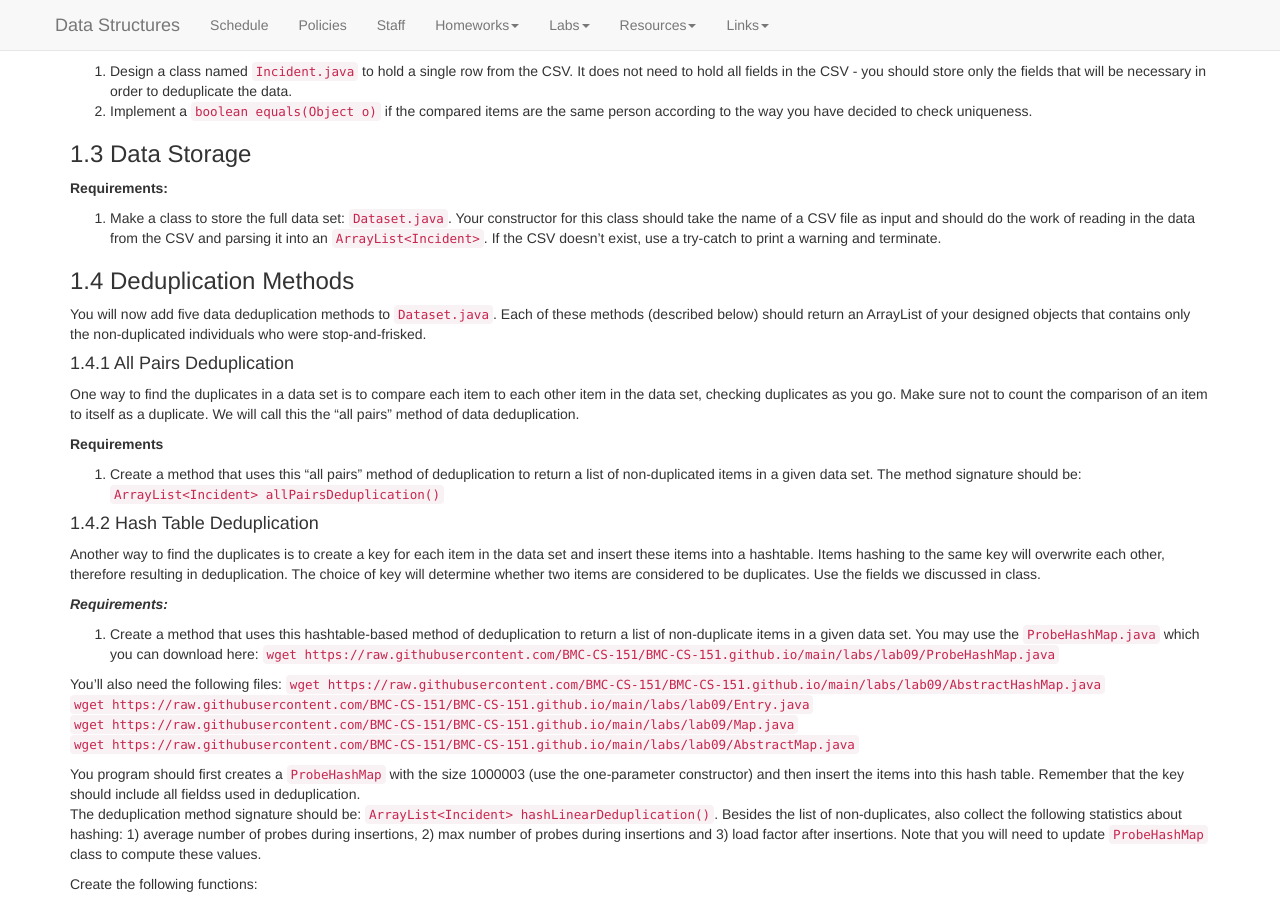
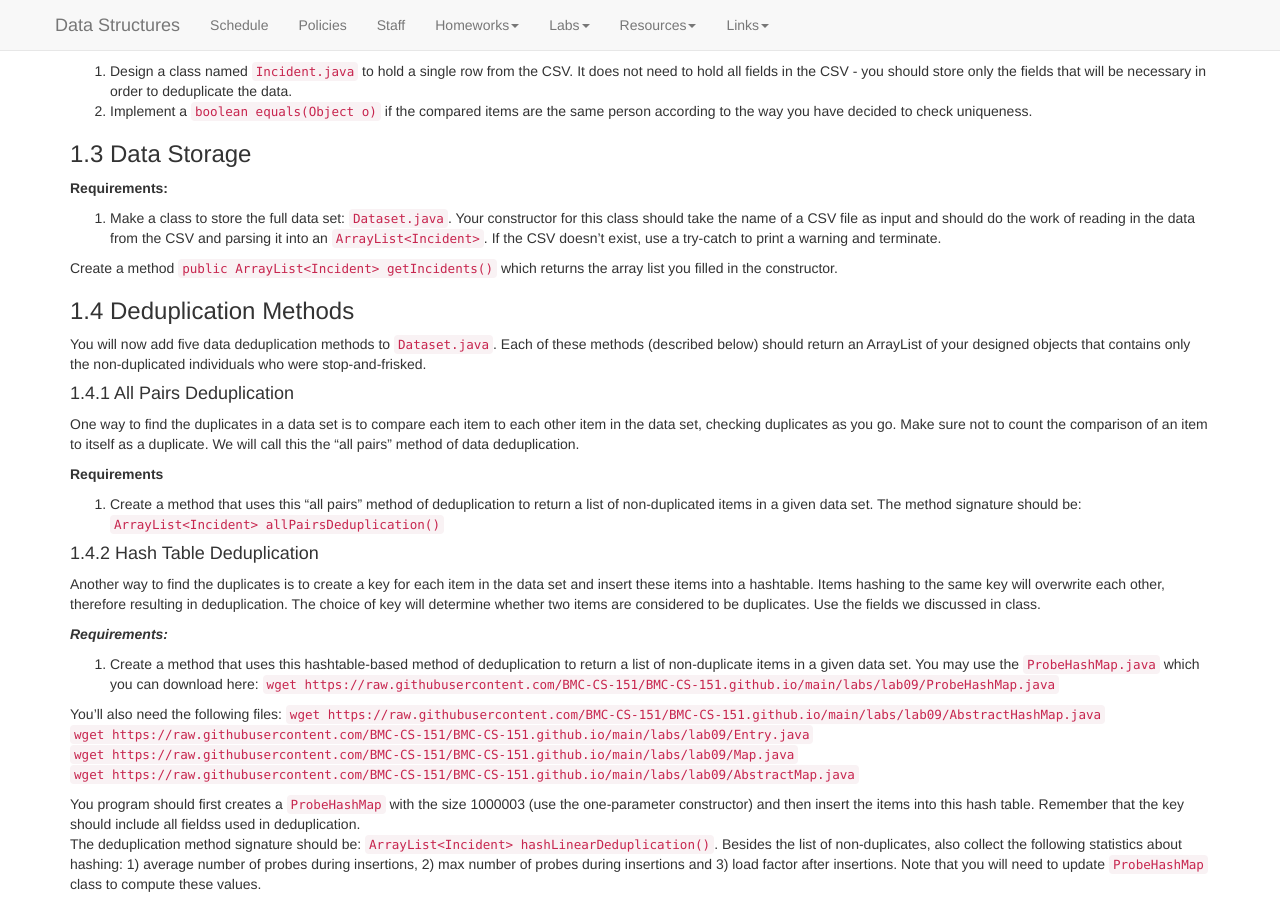
Before and after one commit to kalte0/BMC-CS-151.github.io, a Jekyll site: the page built from hws/HW07.md, in a window 1280 px wide and 900 px high, scrolled down 769 px. Built offline with Jekyll 4.4.1, drawn with Linux system fonts in a browser that asks for light colours; nearby versions of some CDN libraries.

Commit message:
Update HW07.md

```diff
--- a/hws/HW07.md
+++ b/hws/HW07.md
@@ -116,6 +116,8 @@ the same person according to the way you have decided to check uniqueness.
 take the name of a CSV file as input and should do the work of reading in the
 data from the CSV and parsing it into an `ArrayList<Incident>`.
 If the CSV doesn't exist, use a try-catch to print a warning and terminate.
+
+Create a method `public ArrayList<Incident> getIncidents()` which returns the array list you filled in the constructor.
 
 ### 1.4 Deduplication Methods
 You will now add five data deduplication methods to `Dataset.java`.
```
